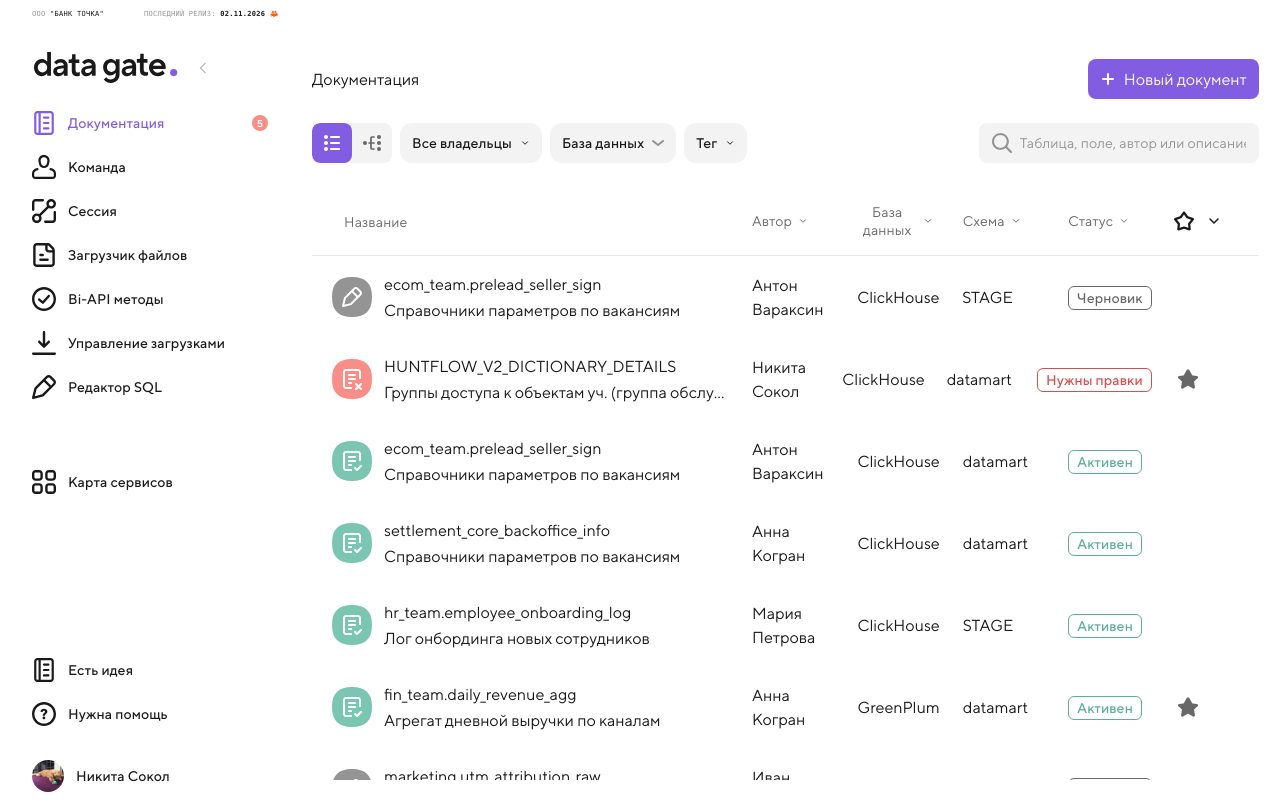
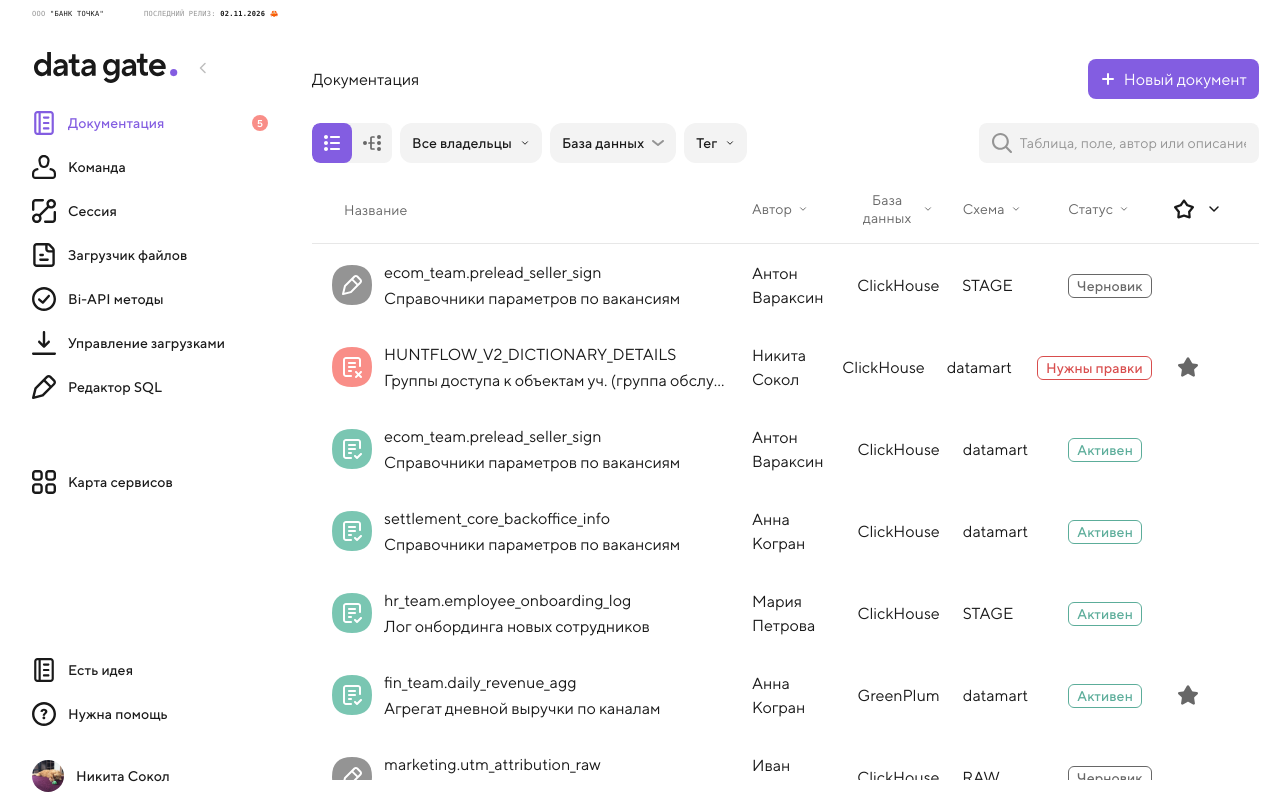
Before and after one commit to MartyGreen/onboarding-prototype, a React app in the folder app/: page /onboarding-prototype/ in a window 1280 px wide. Built offline with nearby package versions, Linux system fonts and the light colour scheme; the HTML template or start-up script is replaced by a standard one.

Commit message:
style: уменьшен отступ от фильтров до таблицы вдвое (gap-6 → mt-6 + mt-3)

```diff
--- a/app/src/pages/DocumentListPage.jsx
+++ b/app/src/pages/DocumentListPage.jsx
@@ -444,7 +444,7 @@ export default function DocumentListPage() {
   );
 
   return (
-    <div className="flex-1 flex flex-col pt-8 px-8 pb-5 gap-6 overflow-hidden">
+    <div className="flex-1 flex flex-col pt-8 px-8 pb-5 overflow-hidden">
       {/* Title Row */}
       <div className="flex items-center gap-4">
         <h1 className="ts-600-3xl m-0 flex-1" style={{ color: 'var(--primitive-primary)' }}>
@@ -467,7 +467,7 @@ export default function DocumentListPage() {
       </div>
 
       {/* Toolbar */}
-      <div className="flex items-center justify-between">
+      <div className="flex items-center justify-between mt-6">
         <div className="flex items-center gap-2">
           {/* Переключатель вида: список / дерево — один в один по макету Figma */}
           <div className="relative w-[80px] h-[40px] rounded-[8px] bg-[rgba(25,25,25,0.05)] overflow-hidden shrink-0">
@@ -687,7 +687,7 @@ export default function DocumentListPage() {
       </div>
 
       {/* Table */}
-      <div className="flex-1 flex flex-col overflow-hidden">
+      <div className="flex-1 flex flex-col overflow-hidden mt-3">
         {/* Table Header */}
         <div className="flex items-center px-5 py-3 border-b border-[rgba(25,25,25,0.1)]">
           <div className="w-[400px] pl-3">
```
